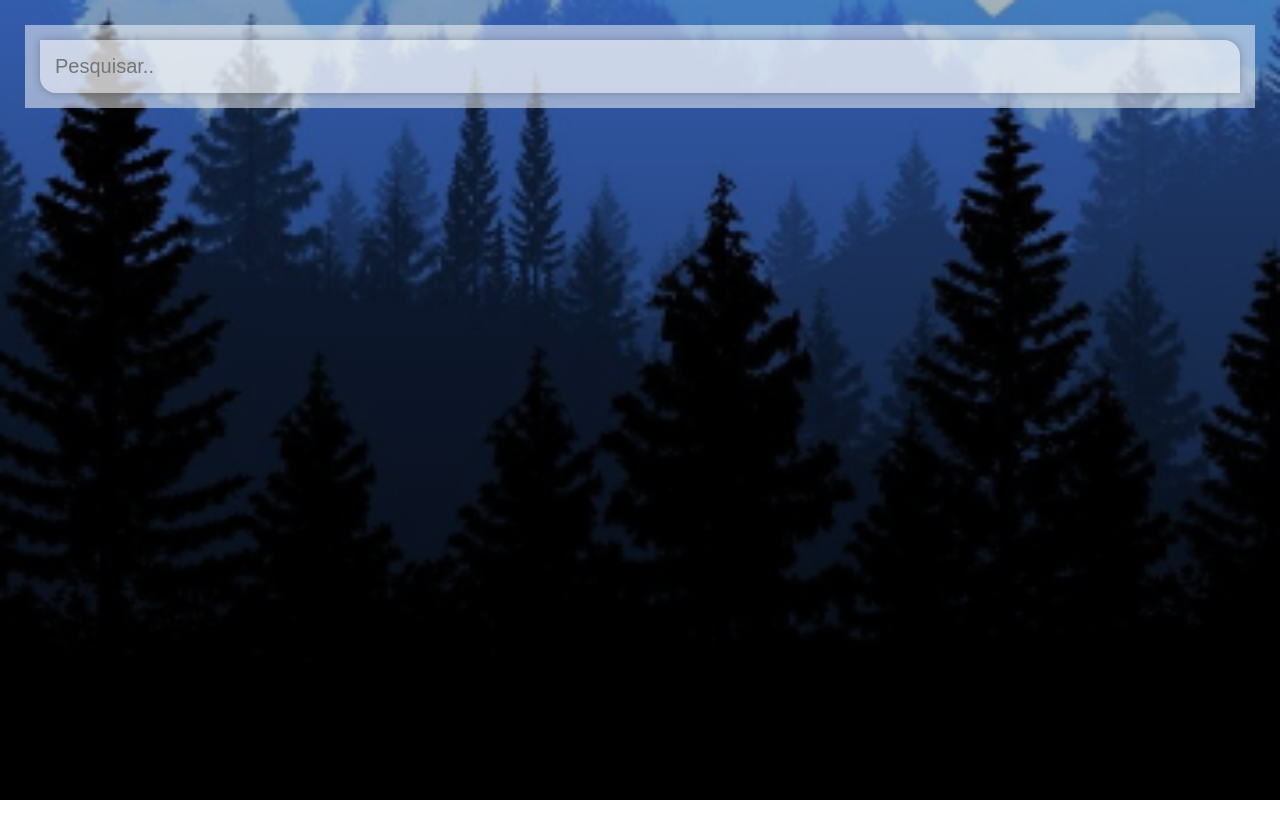
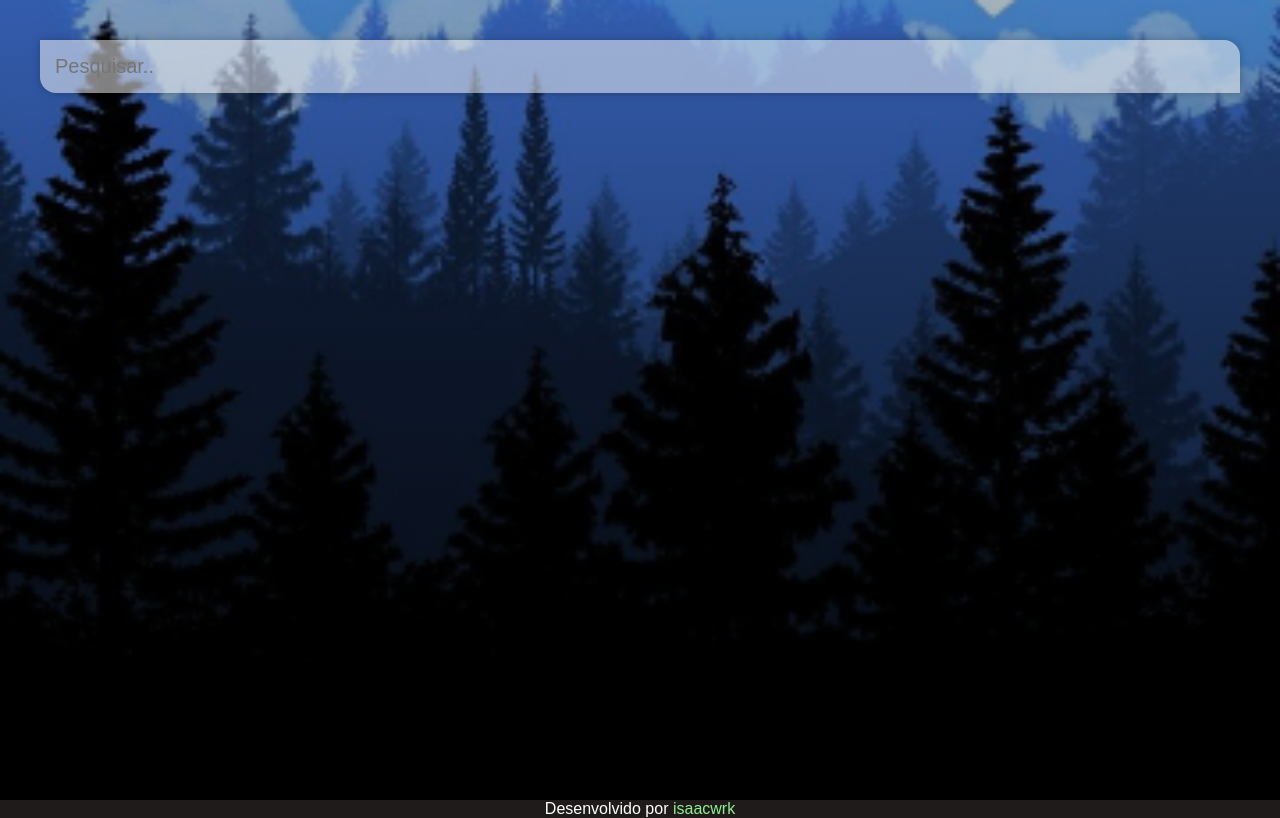
Before and after one commit to isaacwrk/Weather.vue, a Vue app: page / in a window 1280 px wide. Built offline with nearby package versions, Linux system fonts and the light colour scheme.

Commit message:
update readme

```diff
--- a/src/App.vue
+++ b/src/App.vue
@@ -33,12 +33,14 @@
     </div>
 </main>
   </div>
+  <Footer/>
 </template>
 
 <script>
-
+import Footer from './components/Footer.vue'
 export default {
     name:'app',
+    components:{Footer},
     data(){
         return{
             api_key:'1e98200976dfc0825963c51093ac8a88',
@@ -106,7 +108,6 @@ main{
 .search-box{
   width: 100%;
   margin-bottom: 30px;
-  background-color:rgba(255,255,255,0.5);
   padding: 15px;
 }
 
--- /dev/null
+++ b/src/components/Footer.vue
@@ -0,0 +1,28 @@
+<template>
+<div class="footer">
+    Desenvolvido por <a href="https://www.github.com/isaacwrk" target="_blank">isaacwrk</a>
+</div>
+</template>
+
+<script>
+export default {
+
+}
+</script>
+
+<style>
+a{
+    text-decoration: none;
+    color: lightgreen;
+}
+a:hover{
+    color:rgb(126, 212, 126)
+}
+.footer{
+background-color:rgb(31, 27, 27);
+font-size: 16px;
+font-weight: 300;
+text-align: center;
+color: white;
+}
+</style>
```
Also changed, not shown: 1 other file (tests, documents, lock files or other folders).
